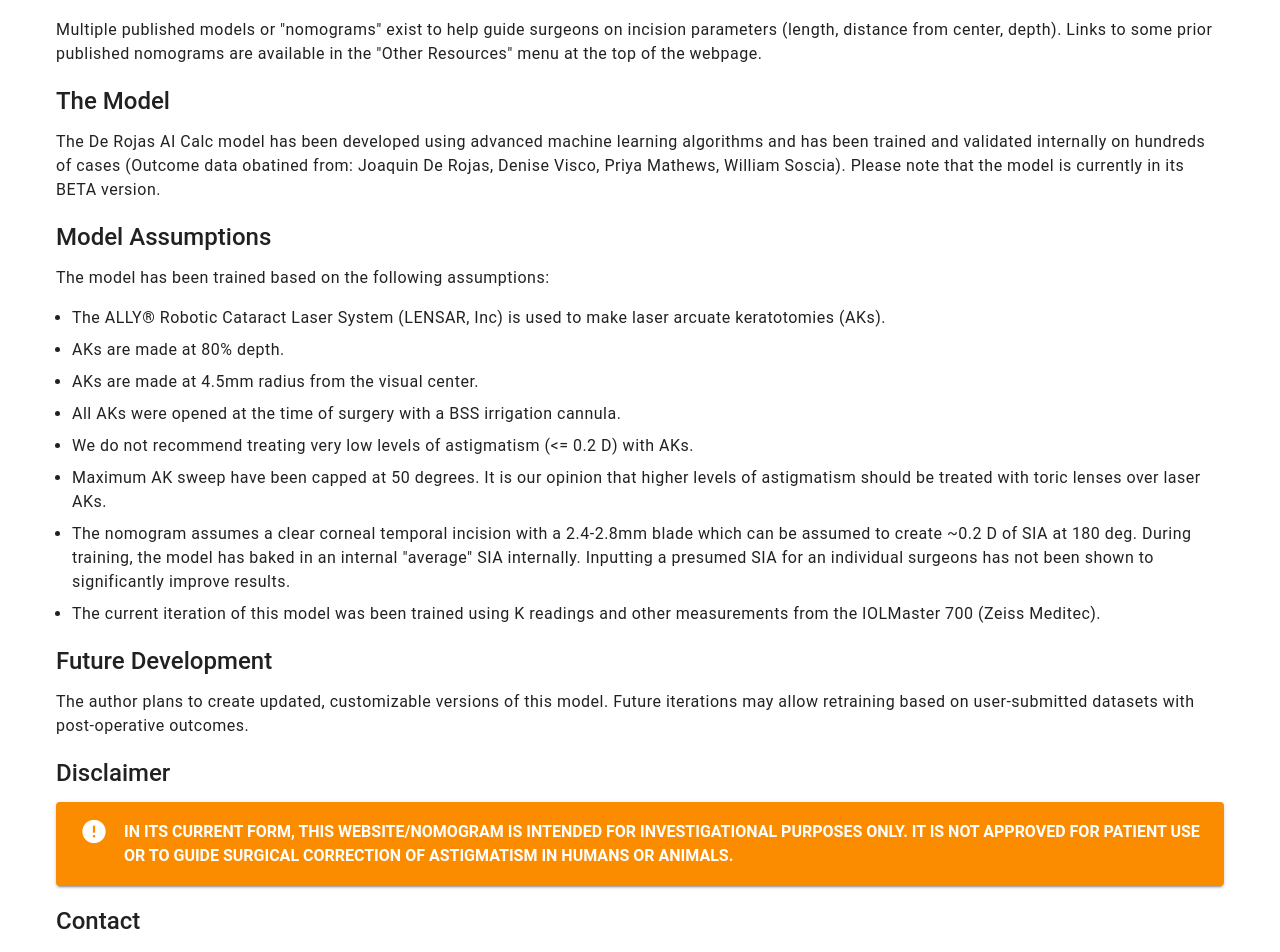
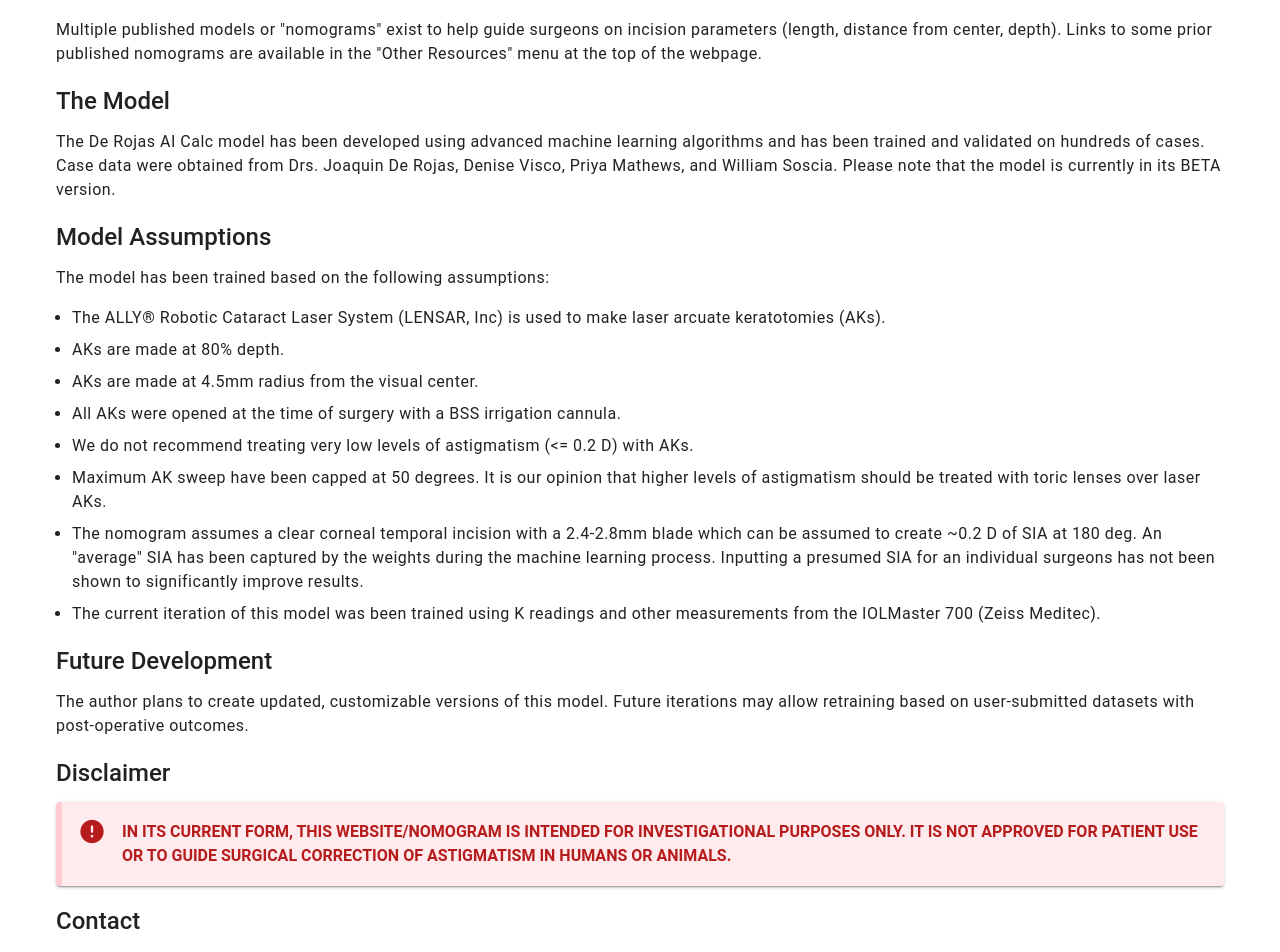
Before and after one commit to wak1616/ai_calc, a Vue app: page /about in a window 1280 px wide. Shown: the part 340-1292 px from the top of the page. Built offline with nearby package versions, Linux system fonts and the light colour scheme.

Commit message:
changes to wording and style made.  Model includes DV WTR cases.

```diff
--- a/src/views/About.vue
+++ b/src/views/About.vue
@@ -11,7 +11,7 @@
         <div class="text-body-1 mb-4">Multiple published models or "nomograms" exist to help guide surgeons on incision parameters (length, distance from center, depth). Links to some prior published nomograms are available in the "Other Resources" menu at the top of the webpage.</div>
 
         <div class="text-h5 font-weight-medium mb-3 mt-5">The Model</div>
-        <div class="text-body-1 mb-4">The De Rojas AI Calc model has been developed using advanced machine learning algorithms and has been trained and validated internally on hundreds of cases (Outcome data obatined from: Joaquin De Rojas, Denise Visco, Priya Mathews, William Soscia). Please note that the model is currently in its BETA version.</div>
+        <div class="text-body-1 mb-4">The De Rojas AI Calc model has been developed using advanced machine learning algorithms and has been trained and validated on hundreds of cases. Case data were obtained from Drs. Joaquin De Rojas, Denise Visco, Priya Mathews, and William Soscia. Please note that the model is currently in its BETA version.</div>
 
         <div class="text-h5 font-weight-medium mb-3 mt-5">Model Assumptions</div>
         <div class="text-body-1 mb-4">The model has been trained based on the following assumptions:</div>
@@ -29,10 +29,8 @@
         <div class="text-h5 font-weight-medium mb-3 mt-5">Disclaimer</div>
         <v-alert
           type="warning"
-          class="mb-4 font-weight-bold"
+          class="mb-4 font-weight-bold disclaimer-alert"
           elevation="2"
-          border="start"
-          border-color="warning"
         >
           IN ITS CURRENT FORM, THIS WEBSITE/NOMOGRAM IS INTENDED FOR INVESTIGATIONAL PURPOSES ONLY. IT IS NOT APPROVED FOR PATIENT USE OR TO GUIDE SURGICAL CORRECTION OF ASTIGMATISM IN HUMANS OR ANIMALS.
         </v-alert>
@@ -62,11 +60,15 @@ const assumptions = [
   'All AKs were opened at the time of surgery with a BSS irrigation cannula.',
   'We do not recommend treating very low levels of astigmatism (<= 0.2 D) with AKs.',
   'Maximum AK sweep have been capped at 50 degrees. It is our opinion that higher levels of astigmatism should be treated with toric lenses over laser AKs.',
-  'The nomogram assumes a clear corneal temporal incision with a 2.4-2.8mm blade which can be assumed to create ~0.2 D of SIA at 180 deg. During training, the model has baked in an internal "average" SIA internally. Inputting a presumed SIA for an individual surgeons has not been shown to significantly improve results.',
+  'The nomogram assumes a clear corneal temporal incision with a 2.4-2.8mm blade which can be assumed to create ~0.2 D of SIA at 180 deg. An "average" SIA has been captured by the weights during the machine learning process. Inputting a presumed SIA for an individual surgeons has not been shown to significantly improve results.',
   'The current iteration of this model was been trained using K readings and other measurements from the IOLMaster 700 (Zeiss Meditec).'
 ]
 </script>
 
 <style scoped>
-
+.disclaimer-alert {
+  background-color: #ffebee !important; /* Light red */
+  color: #b71c1c !important;           /* Dark red text for contrast */
+  border-left: 6px solid #ffcdd2 !important; /* Light red border to match background */
+}
 </style>
--- a/src/views/Home.vue
+++ b/src/views/Home.vue
@@ -171,7 +171,7 @@
                 class="mt-4 no-print"
                 closable
               >
-                Large arcuate incisions are not the best option to correct higher levels of corneal astigmatism (>= 1.25 WTR or >= 0.75 ATR). Consider a toric IOL for a more reliable and potentially safer alternative.
+                Large arcuate incisions are not the best option to correct higher levels of corneal astigmatism (>= 1.25 WTR or >= 0.75 ATR). Consider a toric IOL for a stabler or more predictable alternative.
               </v-alert>
             </v-fade-transition>
 
```
